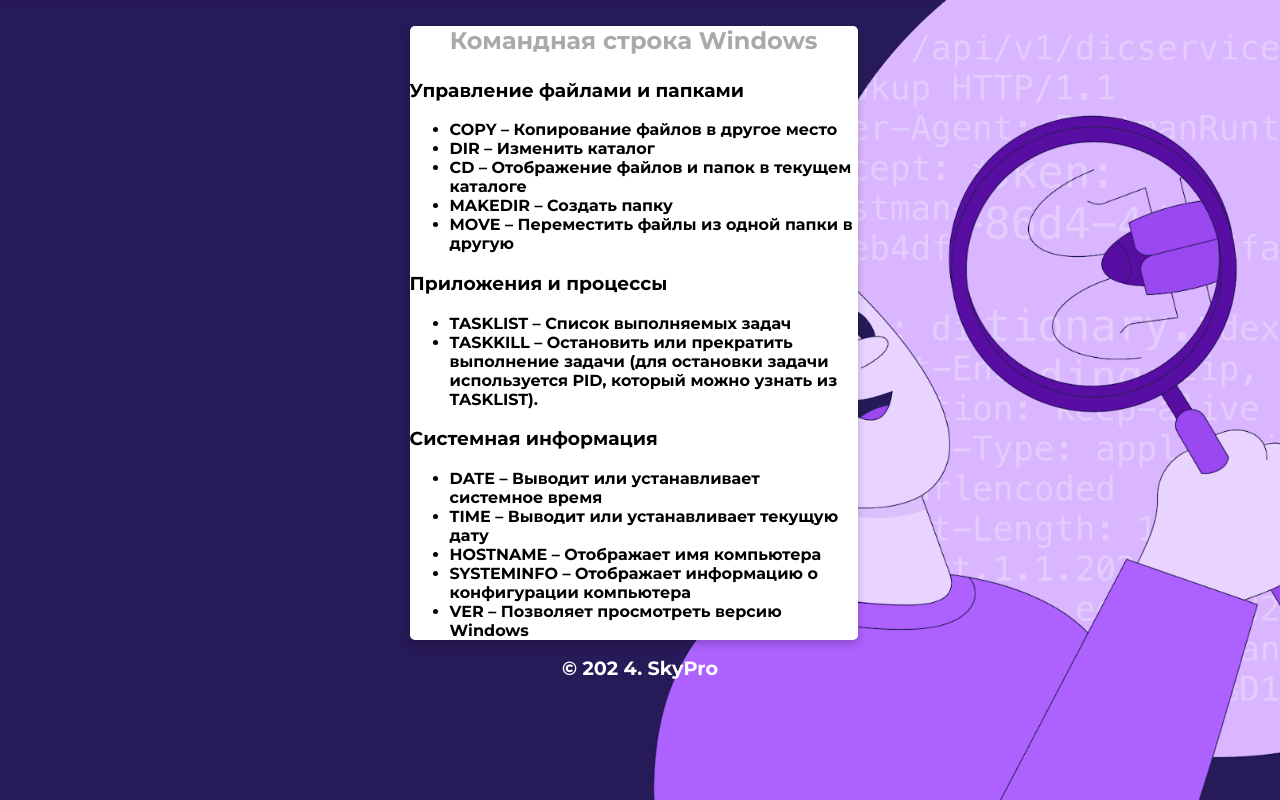
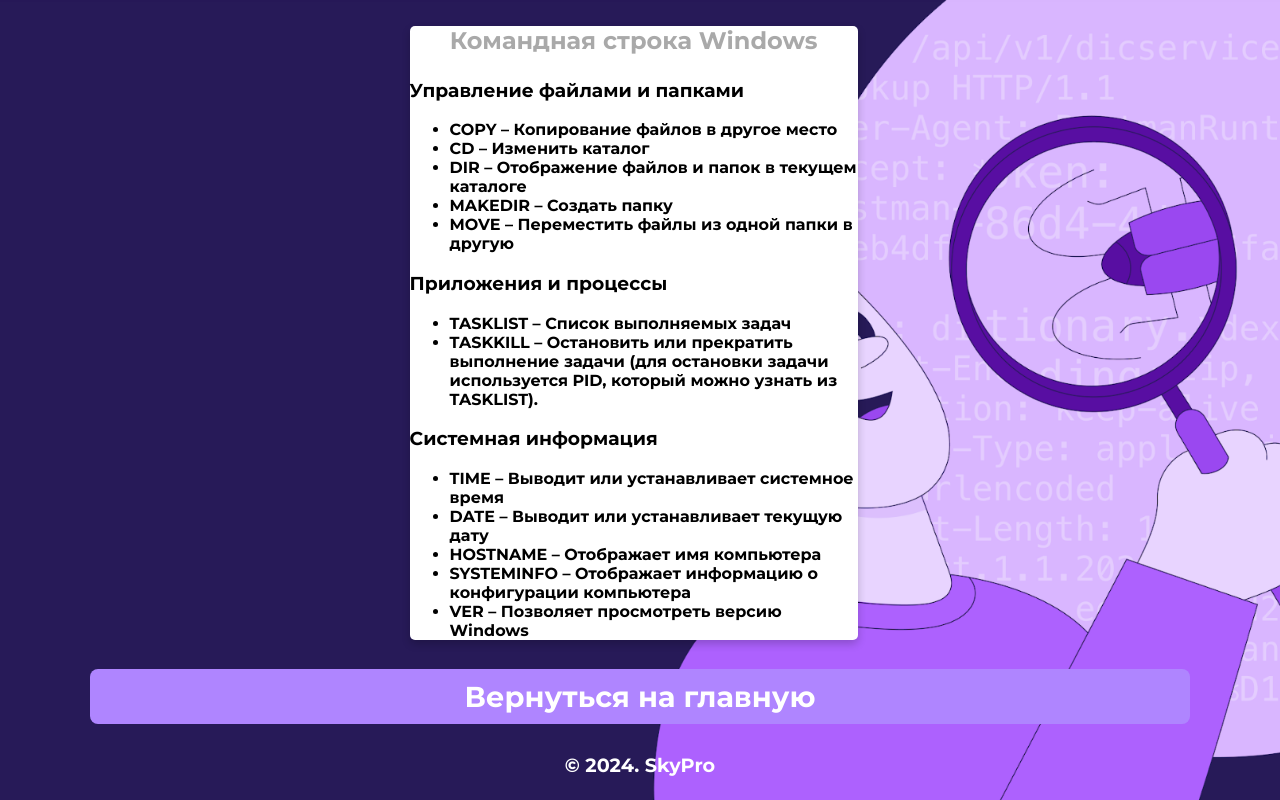
Before and after one commit to Gul45nara/lesson2, a plain HTML site: page html/cmd.html in a window 1280 px wide. Drawn offline with Linux system fonts and the light colour scheme.

Commit message:
add 1  fix

```diff
--- a/html/cmd.html
+++ b/html/cmd.html
@@ -16,8 +16,8 @@
          <h3 id="rt-0"> Управление файлами и папками</h3>
          <ul>
             <li>COPY – Копирование файлов в другое место</li>
-            <li>DIR – Изменить каталог</li>
-            <li>CD – Отображение файлов и папок в текущем каталоге</li>
+            <li>CD – Изменить каталог</li>
+            <li>DIR – Отображение файлов и папок в текущем каталоге</li>
             <li>MAKEDIR – Создать папку</li>
             <li>MOVE – Переместить файлы из одной папки в другую</li>
          </ul>
@@ -28,8 +28,8 @@
          </ul>
          <h3 id="rt-3">Системная информация</h3>
          <ul>
-            <li>DATE – Выводит или устанавливает системное время</li>
-            <li>TIME – Выводит или устанавливает текущую дату</li>
+            <li>TIME – Выводит или устанавливает системное время</li>
+            <li>DATE – Выводит или устанавливает текущую дату</li>
             <li>HOSTNAME – Отображает имя компьютера</li>
             <li>SYSTEMINFO – Отображает информацию о конфигурации компьютера</li>
             <li>VER – Позволяет просмотреть версию Windows</li>
@@ -37,7 +37,10 @@
       </div>
       <!--footer-->
       <footer class="animated fadeIn">
-         &copy; 202 4. SkyPro
+         <p class="location" align="center">
+            <a href="../index.html">Вернуться на главную</a>
+         </p>
+         &copy; 2024. SkyPro
       </footer>
    </body>
 </html>
```
Also changed, not shown: html/git.html (+1 -1 lines), defects.txt.
